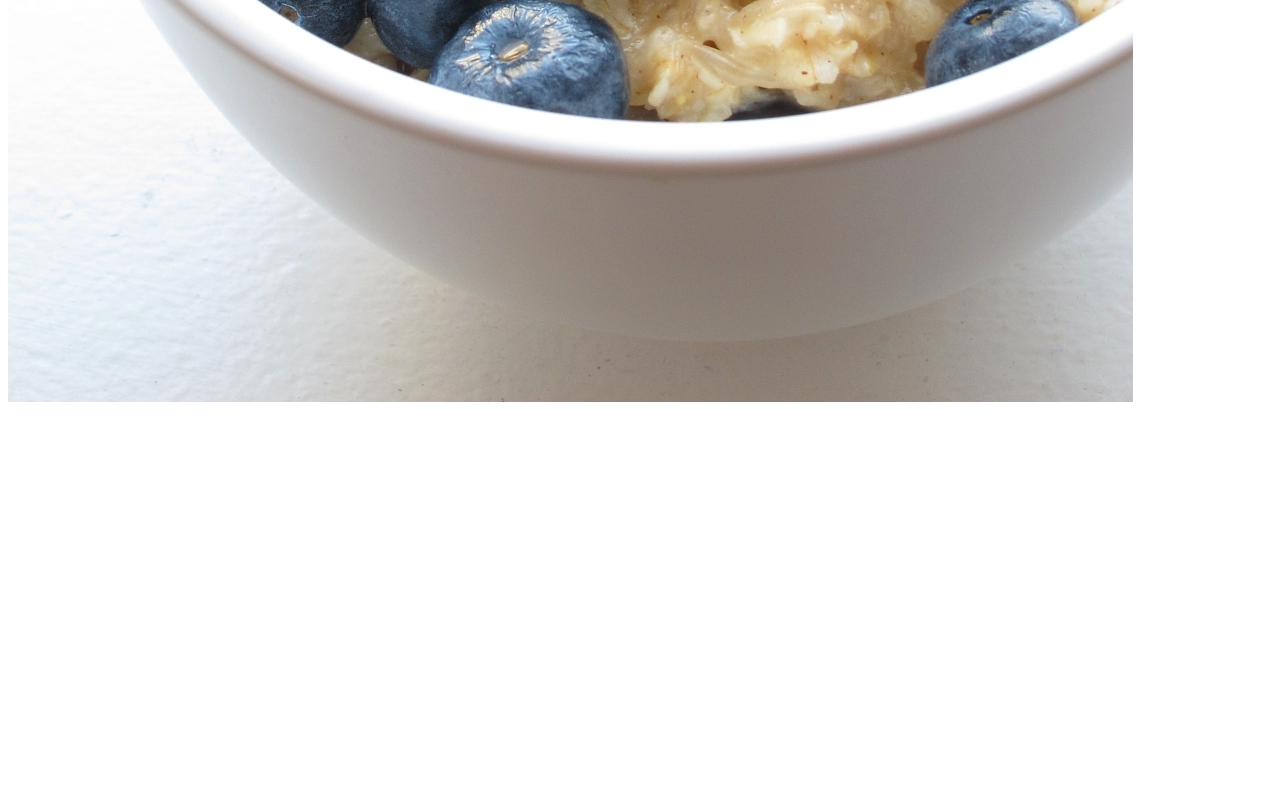
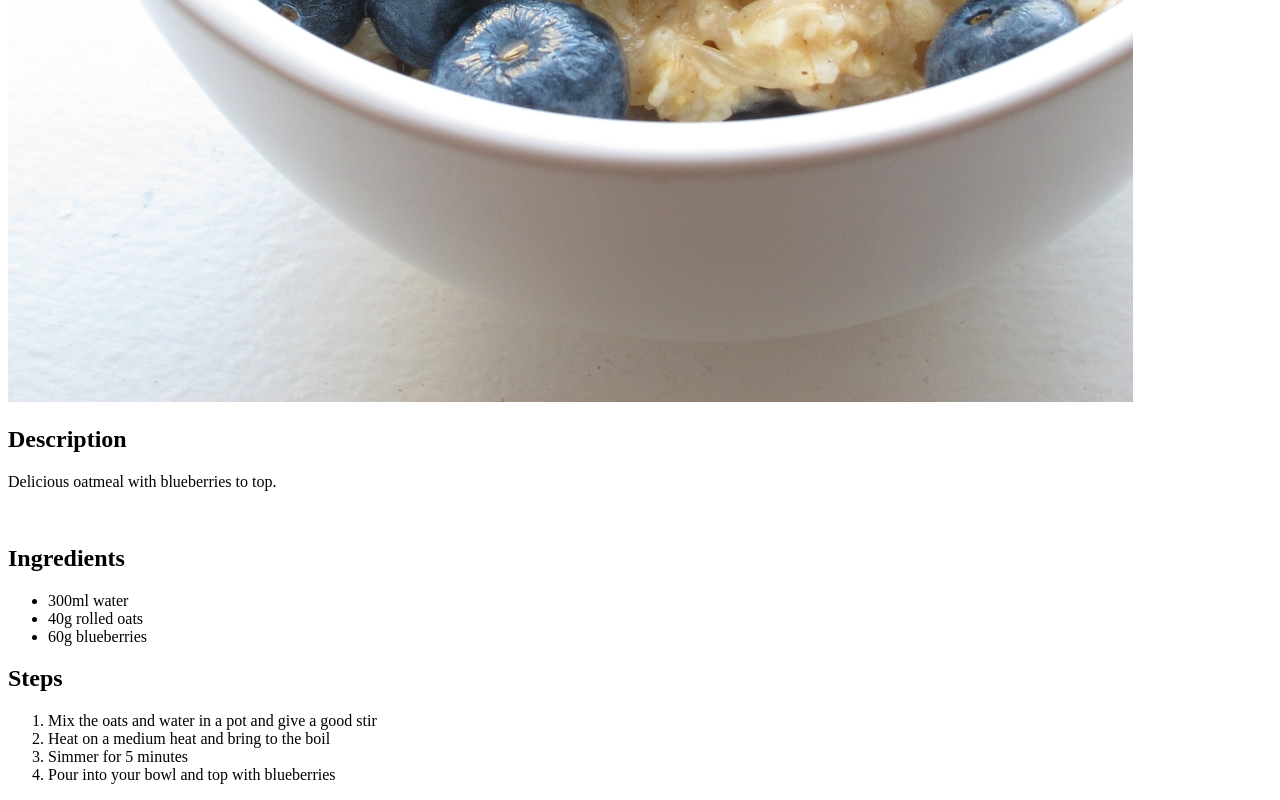
Before and after one commit to rgibsondev/odin-recipes, a plain HTML site: page recipes/oatmeal.html in a window 1280 px wide. Shown: the part 1178-1978 px from the top of the page. Before the commit the page ends 1592 px from the top, so only its background shows below. Drawn offline with Linux system fonts and the light colour scheme.

Commit message:
Add ingredients and recipe steps

```diff
--- a/recipes/oatmeal.html
+++ b/recipes/oatmeal.html
@@ -9,5 +9,22 @@
 <body>
     <h1>Oatmeal</h1>
     <img src="oatmeal.jpg" alt="Bowl of oatmeal with blueberries">
+    <br>
+    <h2>Description</h2>
+    <p>Delicious oatmeal with blueberries to top.</p>
+    <br>
+    <h2>Ingredients</h2>
+    <ul>
+        <li>300ml water</li>
+        <li>40g rolled oats</li>
+        <li>60g blueberries</li>
+    </ul>
+    <h2>Steps</h2>
+    <ol>
+        <li>Mix the oats and water in a pot and give a good stir</li>
+        <li>Heat on a medium heat and bring to the boil</li>
+        <li>Simmer for 5 minutes</li>
+        <li>Pour into your bowl and top with blueberries</li>
+    </ol>
 </body>
 </html>
```
